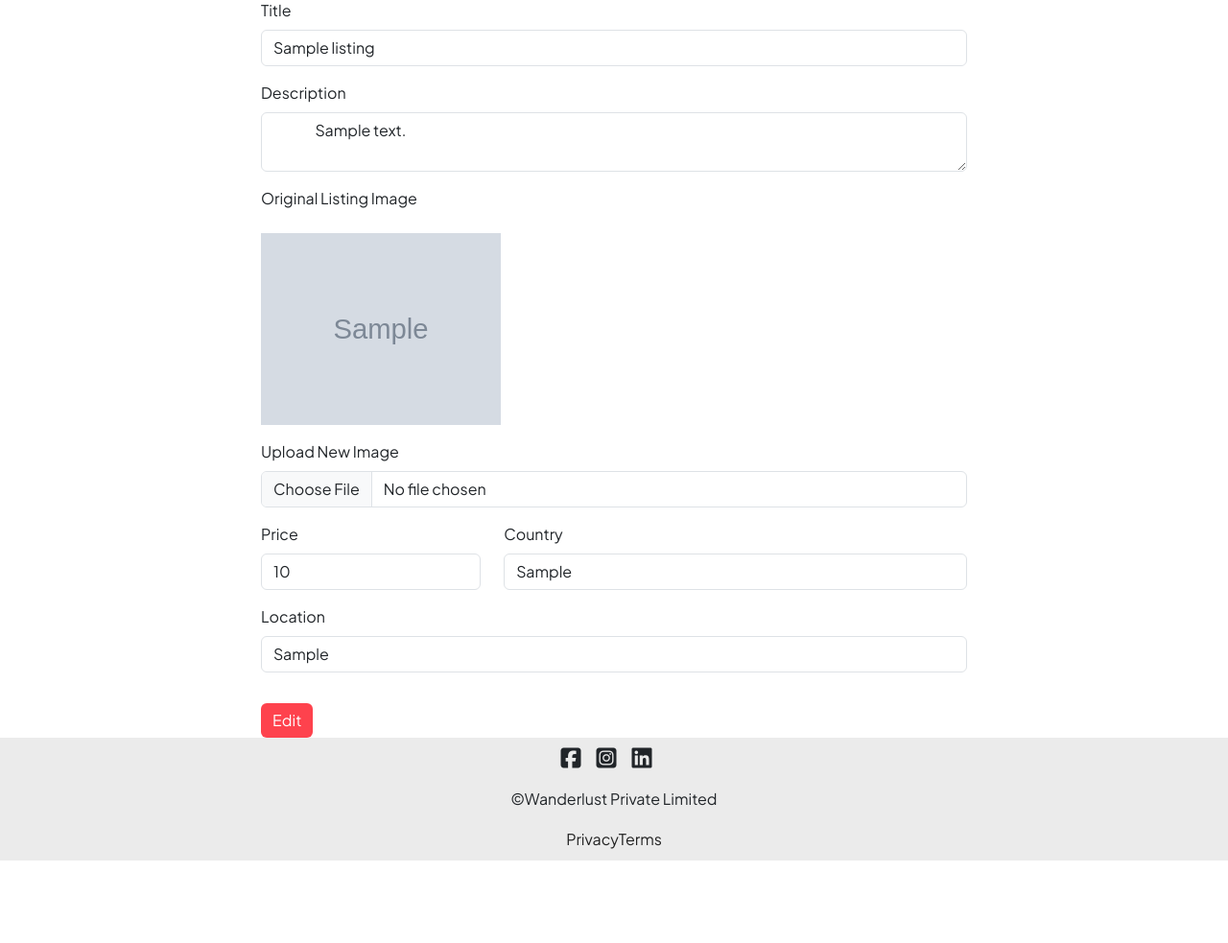
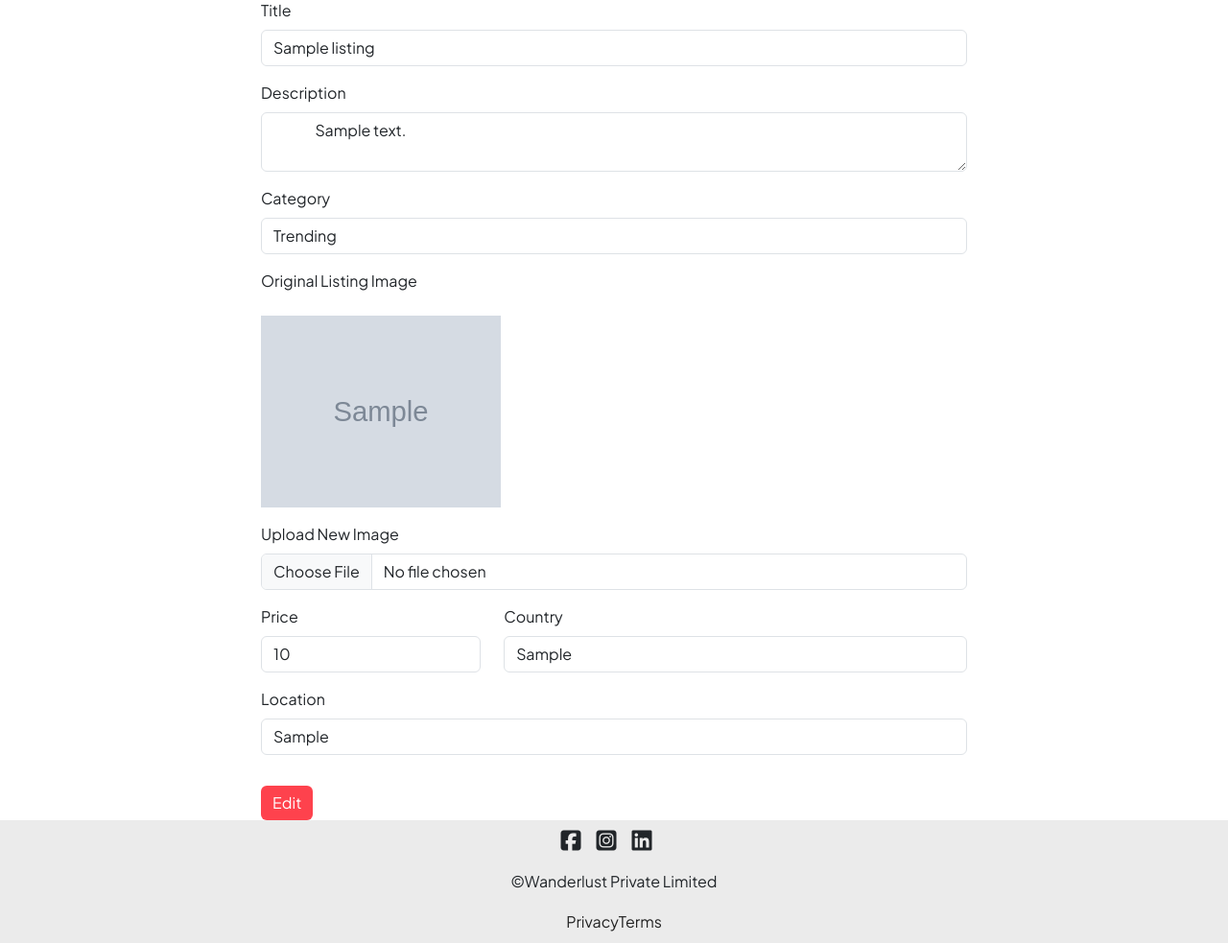
Before and after one commit to DNJ007/wanderlust-mern-booking-app, a Node server app: page /listings/600000000000000000000001/edit in a window 1280 px wide. Shown: the part 187-1170 px from the top of the page at 96% size. Before the commit the page ends 1084 px from the top, so only its background shows below. Run offline with Node 20, Linux system fonts and the light colour scheme; a user stored in the database is signed in; tables that the repository leaves empty hold one stand-in row (values such as "Sample post"); grey boxes marked "Sample" are stand-in pictures; some libraries are stand-ins or nearby versions.

Commit message:
Saving my changes before rewriting history

```diff
--- a/controllers/listings.js
+++ b/controllers/listings.js
@@ -3,7 +3,14 @@ const axios = require("axios");
 const MAP_TOKEN = process.env.MAP_TOKEN;
 
 module.exports.index = async (req,res)=>{
-    const allListings = await Listing.find({});
+    let filter = {};
+
+    // If a category is selected, filter by that category
+    if (req.query.category) {
+        filter.category = req.query.category;
+    }
+
+    const allListings = await Listing.find(filter);
     res.render("./listings/index.ejs",{allListings});
 }
 
@@ -26,6 +33,7 @@ module.exports.showListing = async(req,res)=>{
 module.exports.createListing = async (req,res,next)=>
 {
     try{
+        console.log(req.body);
         let url = req.file.path;
     let filename = req.file.filename;
 
@@ -44,10 +52,23 @@ module.exports.createListing = async (req,res,next)=>
         coordinates = geoResponse.data.features[0].center; // Reverse to get [lat, lng]
     }
 
+    const validCategories = [
+        "Trending", "Rooms", "Iconic Cities", "Mountains", "Castles",
+        "Amazon Pools", "Arctic", "Camping", "Farms", "Domes", "Boats"
+    ];
+
+    const category = req.body.listing.category;
+    if (!validCategories.includes(category))
+    {
+        req.flash("error", "Invalid category selected.");
+        return res.redirect("/listings/new");
+    }
+
     const newListing = new Listing(req.body.listing);
     newListing.owner = req.user._id;
     newListing.image = {url, filename};
     newListing.geometry = {type:"Point",coordinates: coordinates};
+    newListing.category = category;
     await newListing.save();
 
     req.flash("success","New Listing Created");
@@ -58,7 +79,6 @@ module.exports.createListing = async (req,res,next)=>
         req.flash("error", "Error processing location");
         res.redirect("/listings/new");
     }
-
 }
 
 module.exports.renderEditForm = async(req,res)=>
@@ -84,6 +104,17 @@ module.exports.updateListing = async (req, res) => {
         return res.redirect("/listings");
     }
 
+
+    const validCategories = [
+        "Trending", "Rooms", "Iconic Cities", "Mountains", "Castles",
+        "Amazon Pools", "Arctic", "Camping", "Farms", "Domes", "Boats"
+    ];
+    if (req.body.listing.category && !validCategories.includes(req.body.listing.category))
+    {
+        req.flash("error", "Invalid category.");
+        return res.redirect(`/listings/${id}/edit`);
+    }
+
     // Handle image update
     if (typeof req.file !== "undefined") {
         let url = req.file.path;
@@ -99,27 +130,27 @@ module.exports.updateListing = async (req, res) => {
         try {
             const geoUrl = `https://api.maptiler.com/geocoding/${encodeURIComponent(req.body.listing.location)}.json?key=${MAP_TOKEN}`;
             const geoResponse = await axios.get(geoUrl);
-            //console.log("Geocoding Response:", JSON.stringify(geoResponse.data, null, 2)); // Debugging
+
             if (geoResponse.data.features.length > 0)
             {
                 let geoData = geoResponse.data.features[0];
 
                 listing.geometry.coordinates = geoData.center;
-                listing.location = req.body.listing.location;     // Full formatted address
+                listing.location = req.body.listing.location;
 
-                // Extract country from context (if available)
                 let country = geoData.context?.find(c => c.id.includes("country"));
-                listing.country = country ? country.text : "Unknown"; // Store country separately
+                listing.country = country ? country.text : "Unknown";
 
                 await listing.save();
             } else {
                 req.flash("error", "Could not update location, please enter a valid address.");
             }
         } catch (error) {
-            //console.error("Geocoding API error:", error);
+
             req.flash("error", "Geocoding failed. Please try again.");
         }
     }
+    listing.category = req.body.listing.category;
     await listing.save();
     req.flash("success", "Listing Updated");
     res.redirect(`/listings/${id}`);
--- a/schema.js
+++ b/schema.js
@@ -4,6 +4,7 @@ module.exports.listingSchema = Joi.object({
     listing : Joi.object({
         title : Joi.string().required(),
         description : Joi.string().required(),
+        category: Joi.string().required(),
         location : Joi.string().required(),
         country : Joi.string().required(),
         price :  Joi.number().required().min(0),
--- a/views/listings/edit.ejs
+++ b/views/listings/edit.ejs
@@ -29,14 +29,34 @@
                 name="listing[description]"
                 class="form-control"
                 required>
-                <%= listing.description %>
-            </textarea>
+                <%= listing.description %></textarea>
             <div class="invalid-feedback">Please enter a short description</div>
         </div>
+
+        <div class="mb-3">
+            <label for="category" class="form-label">Category</label>
+            <select name="listing[category]" class="form-control" required>
+                <option value="" disabled>Select a Category</option>
+                <option value="Trending" <%= listing.category === "Trending" ? "selected" : "" %>>Trending</option>
+                <option value="Rooms" <%= listing.category === "Rooms" ? "selected" : "" %>>Rooms</option>
+                <option value="Iconic Cities" <%= listing.category === "Iconic Cities" ? "selected" : "" %>>Iconic Cities</option>
+                <option value="Mountains" <%= listing.category === "Mountains" ? "selected" : "" %>>Mountains</option>
+                <option value="Castles" <%= listing.category === "Castles" ? "selected" : "" %>>Castles</option>
+                <option value="Amazon Pools" <%= listing.category === "Amazon Pools" ? "selected" : "" %>>Amazon Pools</option>
+                <option value="Arctic" <%= listing.category === "Arctic" ? "selected" : "" %>>Arctic</option>
+                <option value="Camping" <%= listing.category === "Camping" ? "selected" : "" %>>Camping</option>
+                <option value="Farms" <%= listing.category === "Farms" ? "selected" : "" %>>Farms</option>
+                <option value="Domes" <%= listing.category === "Domes" ? "selected" : "" %>>Domes</option>
+                <option value="Boats" <%= listing.category === "Boats" ? "selected" : "" %>>Boats</option>
+            </select>
+            <div class="invalid-feedback">Please select a category</div>
+        </div>
+
         <div class="mb-3">
             Original Listing Image<br><br>
             <img src="<%= originalImageUrl %>" class="img-fluid" style="width: 250px; height: 200px; object-fit: cover;" />
         </div>
+
         <div class="mb-3">
             <label for="image" class="form-label">Upload New Image</label>
             <input
@@ -45,6 +65,7 @@
                 class="form-control"
             />
         </div>
+
        <div class="row">
         <div class="mb-3 col-md-4">
             <label for="price" class="form-label">Price</label>
```
Also changed, not shown: models/listing.js (+17 -0 lines), views/listings/index.ejs (+22 -13 lines), views/listings/new.ejs (+19 -1 lines).
